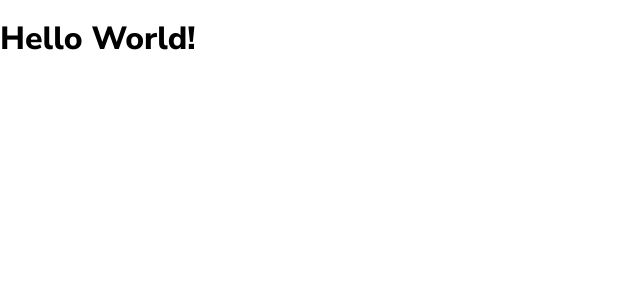
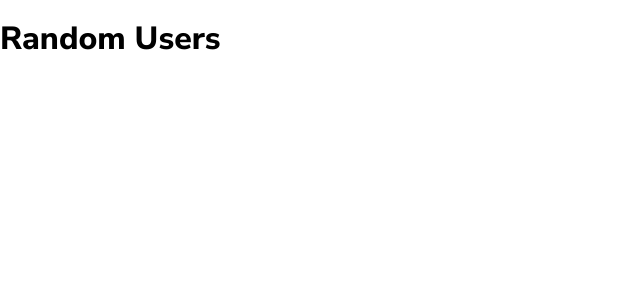
Before and after one commit to sebastiantorres86/random-user-generator-challenge, a React (Create React App) app: page / in a window 1280 px wide. Shown: the top 300 px of the page, without its empty margins (0-640 px from the left). Built offline with nearby package versions, Linux system fonts and the light colour scheme.

Commit message:
Added the Header component

```diff
--- a/src/App.js
+++ b/src/App.js
@@ -1,11 +1,12 @@
 import GlobalStyle from './globalStyles'
 import Theme from './theme'
+import { Header } from './components'
 
 function App () {
   return (
     <Theme>
       <GlobalStyle />
-      <h1>Hello World!</h1>
+      <Header />
     </Theme>
   )
 }
--- /dev/null
+++ b/src/components/header/Header.js
@@ -0,0 +1,7 @@
+import React from 'react'
+
+const Header = () => {
+  return <h1>Random Users</h1>
+}
+
+export default Header
--- /dev/null
+++ b/src/components/header/index.js
@@ -0,0 +1 @@
+export { default } from './Header'
--- /dev/null
+++ b/src/components/index.js
@@ -0,0 +1 @@
+export { default as Header } from './header'
--- /dev/null
+++ b/src/components/listUsers/index.js
@@ -0,0 +1 @@
+export { default } from './ListUsers'
```
Also changed, not shown: src/components/listUsers/ListUsers.js (added, +7 -0 lines), src/components/header/Header.styles.js (added), src/components/listUsers/ListUsers.styles.js (added).
